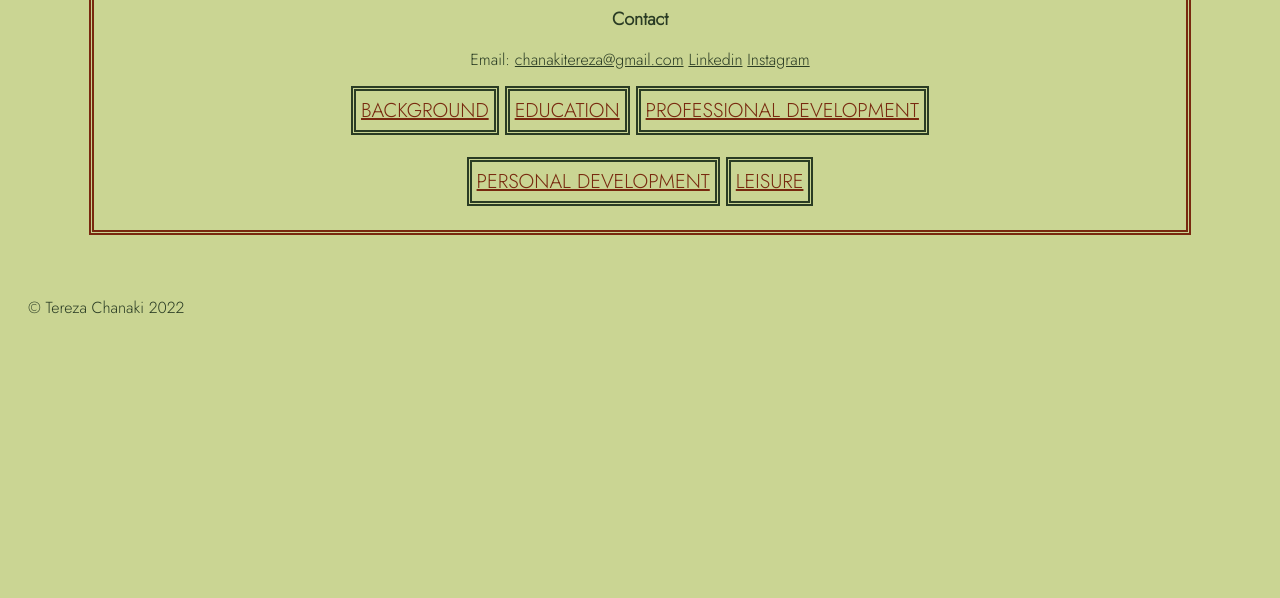
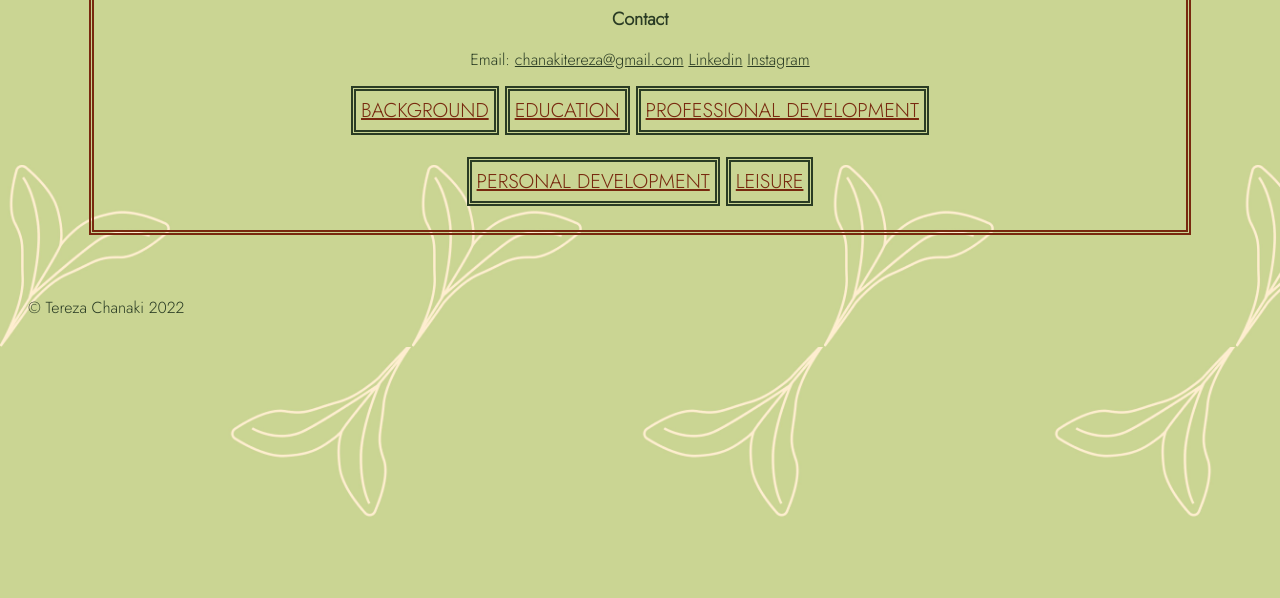
Before and after one commit to TChanaki/tchanaki.github.io, a plain HTML site: page index.html in a window 1280 px wide. Shown: the part 202-800 px from the top of the page. Drawn offline with Linux system fonts and the light colour scheme.

Commit message:
11/05/22

```diff
--- a/styles.css
+++ b/styles.css
@@ -1,10 +1,12 @@
-body{background-color: #cad593;
+body{background-image: url("media/background.jpg");
+    background-size: contain;
     font-family: 'Jost', monospace;
     padding: 20px;
     color: #2a3c24;
     flex-wrap: wrap;
     justify-content: center;
     }
+
 main{border: 5px double #78290f;
     padding:2%;
     margin-top: 5%;
```
Also changed, not shown: media/background.jpg (added).
